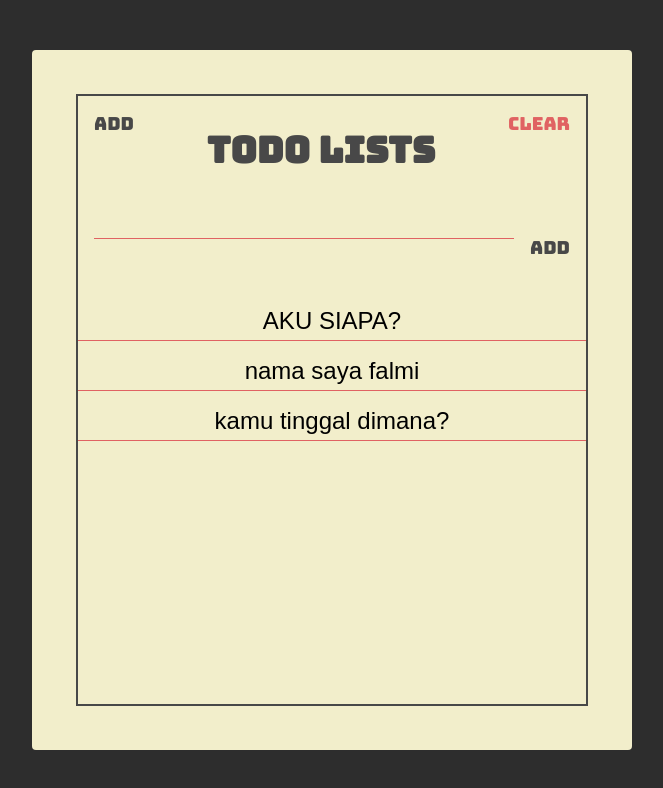
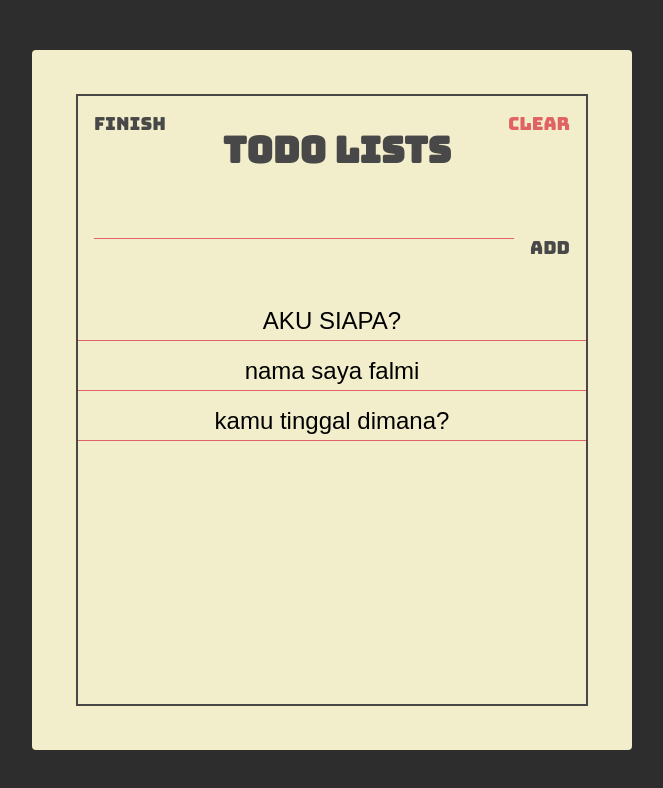
Before and after one commit to srifalmi/react-todolist, a React (Create React App) app: page / in a window 1280 px wide. Both pictures are taken after a click on the button "Add". Shown: the top 788 px of the page, without its empty margins (308-971 px from the left). Built offline with nearby package versions, Linux system fonts and the light colour scheme; a web font is replaced by a local one.

Commit message:
limit 7 todos dan add button to {finish}/ conditional rendering

```diff
--- a/src/COMPONENTS/Header.jsx
+++ b/src/COMPONENTS/Header.jsx
@@ -1,15 +1,16 @@
 import React from "react";
 import PropTypes from "prop-types";
 
-const Header = ({ showAddToggle }) => {
+const Header = ({ showAddToggle, showAdd }) => {
   return (
     <section className="header">
       <button
         className="header-button main-black-color"
         onClick={showAddToggle}
       >
-        Add
+        {showAdd ? "Finish" : "Add"}
       </button>
+
       <h1 className="header-title">TODO LISTS</h1>
       <button className="header-button main-red-color">Clear</button>
     </section>
@@ -17,6 +18,7 @@
 };
 
 Header.propTypes = {
-  showAddToggle: PropTypes.func.isRequired
+  showAddToggle: PropTypes.func.isRequired,
+  showAdd: PropTypes.bool.isRequired
 };
 export default Header;
--- a/src/COMPONENTS/TodoForm.jsx
+++ b/src/COMPONENTS/TodoForm.jsx
@@ -12,6 +12,11 @@
       return;
     }
 
+    if (value.length > 40) {
+      alert("Please create a shorter todo text!");
+      setValue("");
+      return;
+    }
     addTodo(value);
     alert(value);
     setValue("");
--- a/src/pages/TodoList.jsx
+++ b/src/pages/TodoList.jsx
@@ -15,9 +15,13 @@
   const [showAdd, setShowAdd] = useState(false);
 
   const addTodo = (value) => {
-    const addedTodo = [...todos, { text: value, isCompleted: false }];
+    if (todos.length < 7) {
+      const addedTodo = [...todos, { text: value, isCompleted: false }];
 
-    setTodos(addedTodo);
+      setTodos(addedTodo);
+    } else {
+      alert("Only 7 Todos is allowed!");
+    }
   };
 
   const completeTodo = (index) => {
@@ -32,7 +36,7 @@
 
   return (
     <Paper>
-      <Header showAddToggle={showAddToggle} />
+      <Header showAddToggle={showAddToggle} showAdd={showAdd} />
       <TodoForm addTodo={addTodo} showAdd={showAdd} />
       <Todos todos={todos} completeTodo={completeTodo} />
     </Paper>
```
